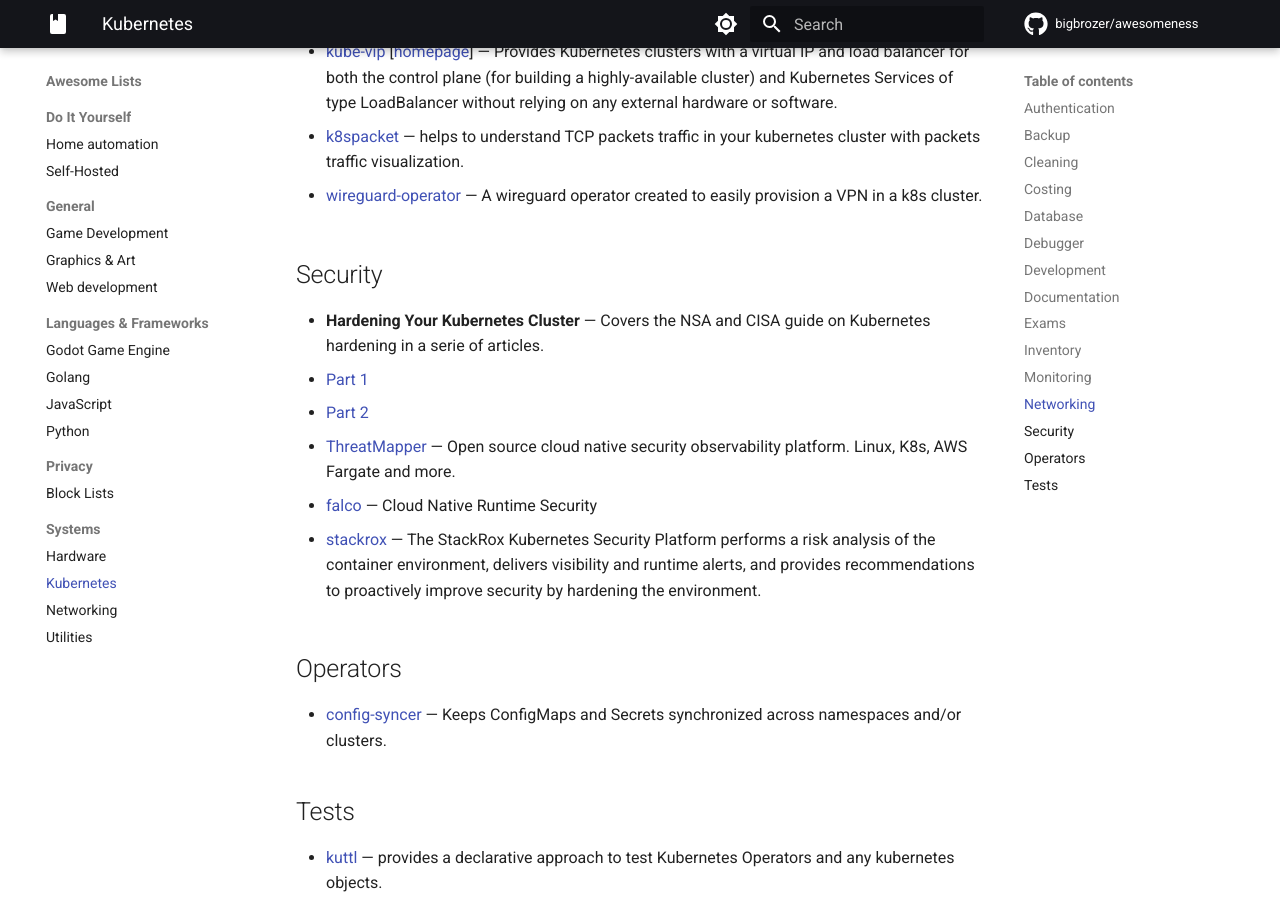
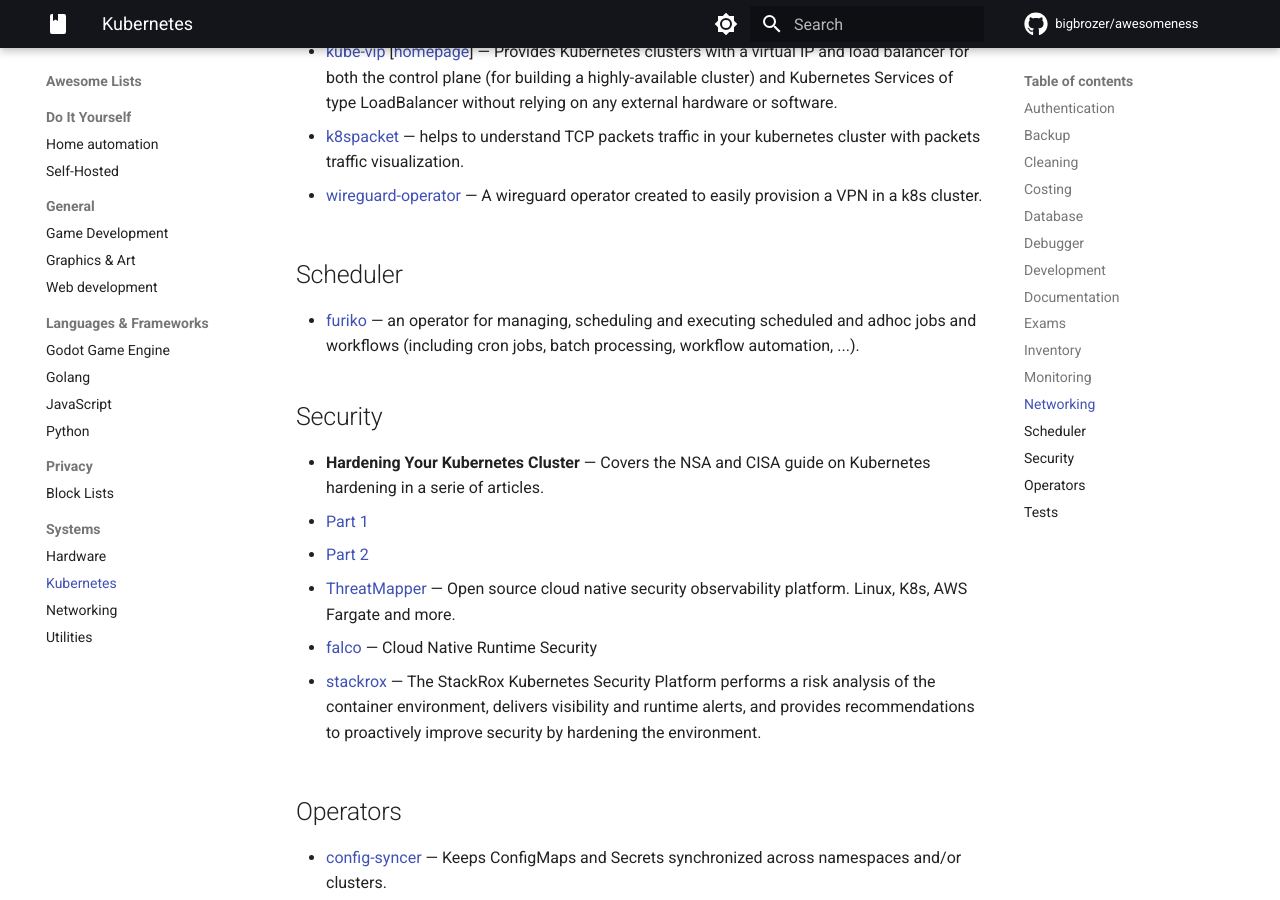
Before and after one commit to bigbrozer/awesomeness, an MkDocs documentation site: the page built from docs/lists/kubernetes.md, in a window 1280 px wide and 900 px high, scrolled down 1917 px. Built offline with MkDocs 1.6.1 and Material for MkDocs 9.7.7, drawn with Linux system fonts in a browser that asks for light colours; emoji names are drawn with the system emoji font; comment, search, counter and statistics services are not loaded.

Commit message:
feat(kubernetes): add `furiko`

```diff
--- a/docs/lists/kubernetes.md
+++ b/docs/lists/kubernetes.md
@@ -72,6 +72,10 @@ Kubebuilder
 
 - [wireguard-operator](https://github.com/jodevsa/wireguard-operator) — A wireguard operator created to easily provision a VPN in a k8s cluster.
 
+## Scheduler
+
+- [furiko](https://github.com/furiko-io/furiko) — an operator for managing, scheduling and executing scheduled and adhoc jobs and workflows (including cron jobs, batch processing, workflow automation, ...).
+
 ## Security
 
 - **Hardening Your Kubernetes Cluster** — Covers the NSA and CISA guide on Kubernetes hardening in a serie of articles.
```
